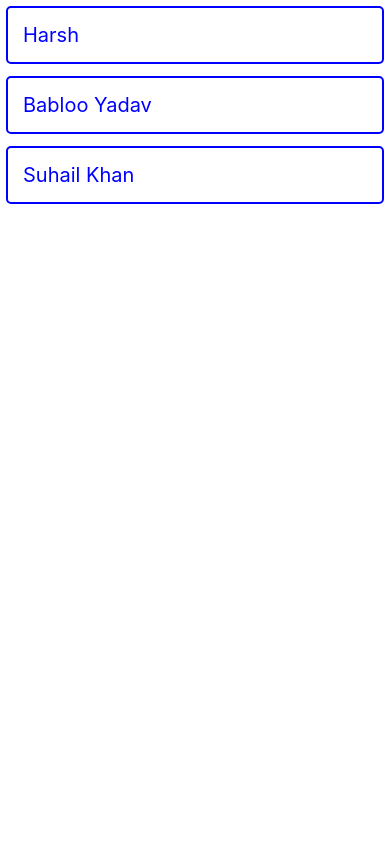
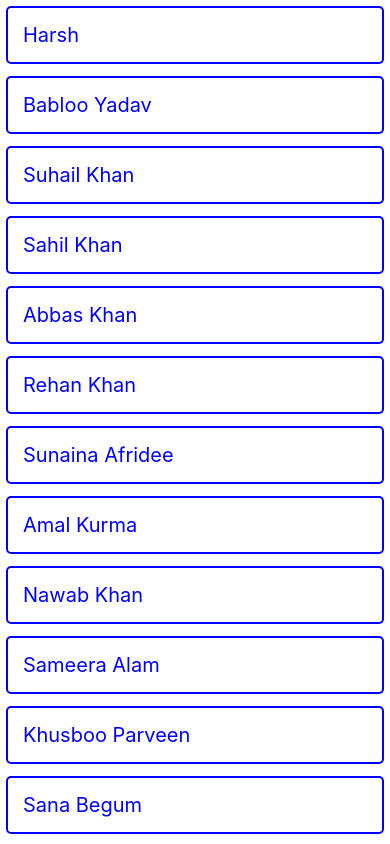
Before and after one commit to Devavanshi-Harsh/firstProject, a React Native app: screen / in a window 390 px wide. Built offline with nearby package versions, Linux system fonts and the light colour scheme.

Commit message:
scrollable flatlist

```diff
--- a/App.tsx
+++ b/App.tsx
@@ -6,6 +6,15 @@ const App = () => {
     {id: 1, name: 'Harsh'},
     {id: 2, name: 'Babloo Yadav'},
     {id: 3, name: 'Suhail Khan'},
+    {id: 4, name: 'Sahil Khan'},
+    {id: 5, name: 'Abbas Khan'},
+    {id: 6, name: 'Rehan Khan'},
+    {id: 7, name: 'Sunaina Afridee'},
+    {id: 8, name: 'Amal Kurma'},
+    {id: 10, name: 'Nawab Khan'},
+    {id: 11, name: 'Sameera Alam'},
+    {id: 12, name: 'Khusboo Parveen'},
+    {id: 13, name: 'Sana Begum'},
   ];
   return (
     <View>
```
